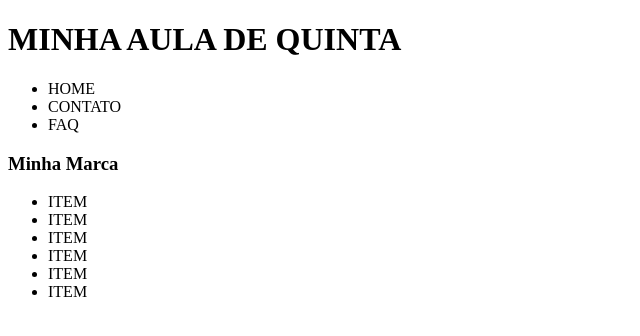
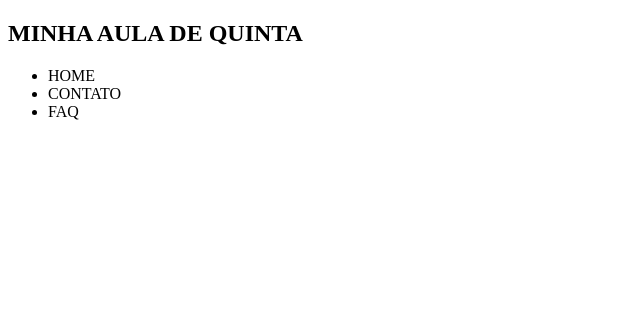
Before and after one commit to CSKP/frontendsenai, a plain HTML site: page index.html in a window 1280 px wide. Shown: the whole page, without its empty margins (0-640 px from the left). Drawn offline with Linux system fonts and the light colour scheme; files that its build step writes are made by us from their sources.

```diff
--- a/index.html
+++ b/index.html
@@ -9,7 +9,7 @@
 
 
 	<header>
-		<h1>MINHA AULA DE QUINTA</h1>
+		<h2>MINHA AULA DE QUINTA</h2>
 		<nav>
 			<ul>
 				<li>HOME</li>
@@ -17,22 +17,9 @@
 				<li>FAQ</li>
 			</ul>
 		</nav>
-	</header>
+</header>
 
-	<section id="sidebar">
-		<div id="sidebartitle">
-			<h3>Minha Marca</h3>
-		</div>
 
-		<ul>
-			<li>ITEM</li>
-			<li>ITEM</li>
-			<li>ITEM</li>
-			<li>ITEM</li>
-			<li>ITEM</li>
-			<li>ITEM</li>
-		</ul>
-	</section>
 
 </body>
 </html>
```
